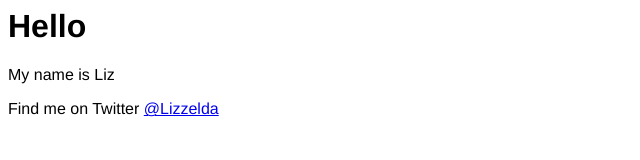
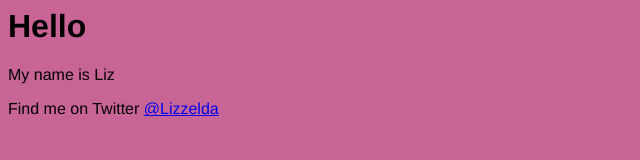
Before and after one commit to lizzelda/first_site, a plain HTML site: page index.html in a window 1280 px wide. Shown: the whole page, without its empty margins (0-640 px from the left). Drawn offline with Linux system fonts and the light colour scheme.

Commit message:
changed background colour

```diff
--- a/index.html
+++ b/index.html
@@ -2,6 +2,7 @@
 	<style>
 	body {
 		font-family: helvetica;
+		background: rgba(200,100,150,1);
 	}
 	</style>
 </head>
```
